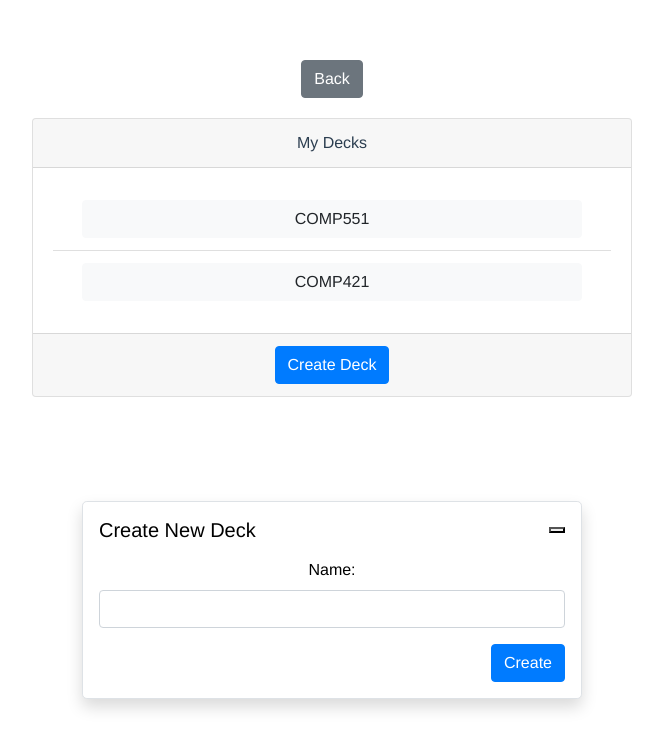
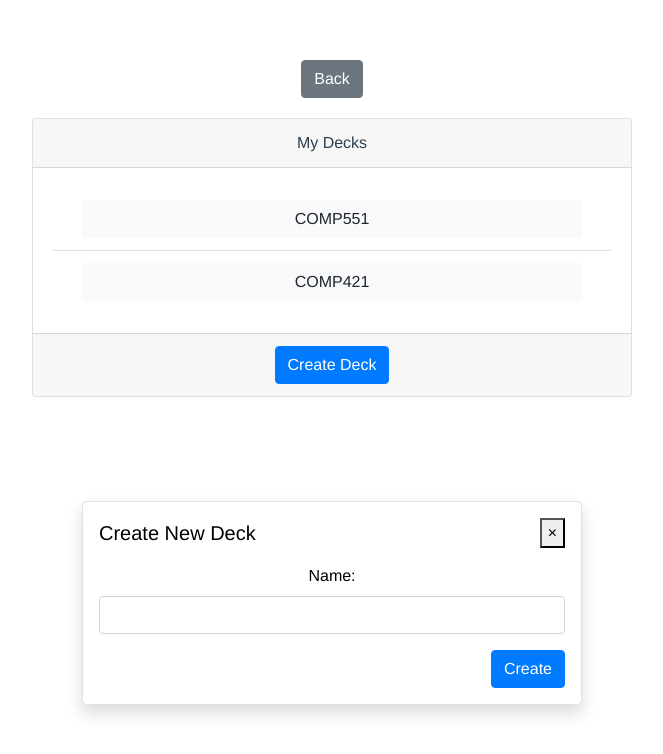
Before and after one commit to mattlitwiller/StudyBuddy, a Vue app: page /#/view-decks in a window 1280 px wide. Shown: the top 754 px of the page, without its empty margins (308-971 px from the left). Built offline with nearby package versions, Linux system fonts and the light colour scheme.

Commit message:
added x icon

```diff
--- a/src/components/ViewDecks.vue
+++ b/src/components/ViewDecks.vue
@@ -54,7 +54,9 @@
       <form method="dialog" class="dialog-form">
         <div class="dialog-header">
           <h5 class="dialog-title">Create New Deck</h5>
-          <button type="button" class="btn-close" @click="closeCreateDeckDialog"></button>
+          <button type="button" class="btn-close" @click="closeCreateDeckDialog">
+           <span aria-hidden="true">&times;</span>
+          </button>
         </div>
         <div class="dialog-body">
           <label for="newDeckName" class="form-label">Name:</label>
```
